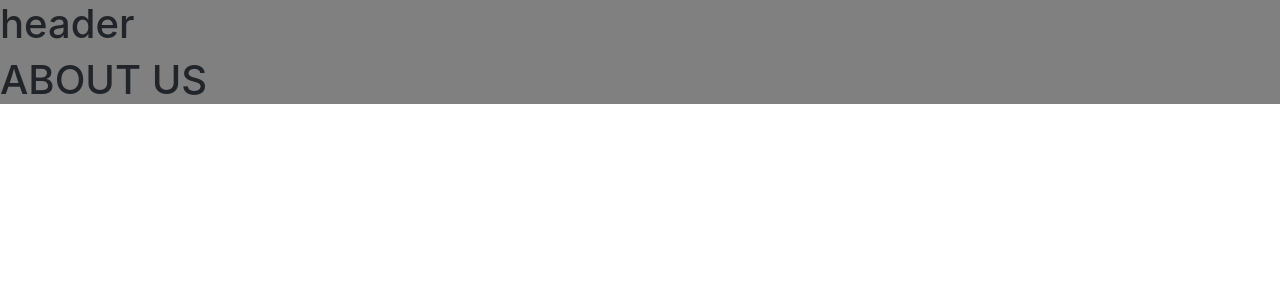
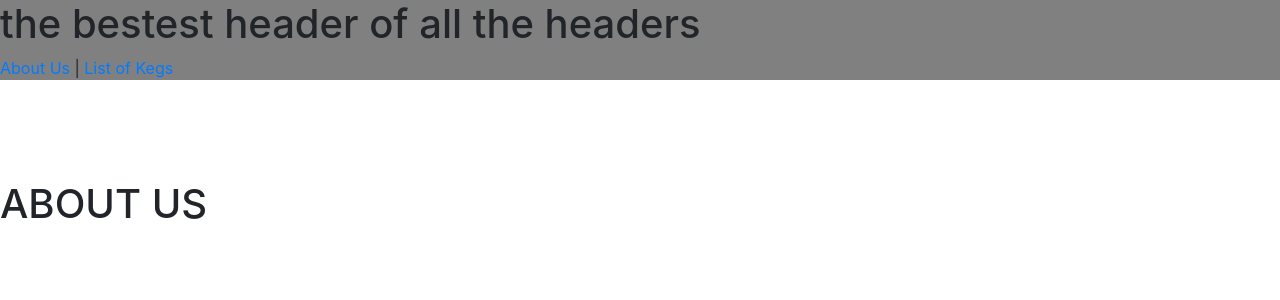
Before and after one commit to loewymalkov/tap-room-project, a React app: page /#/about in a window 1280 px wide. Shown: the top 300 px of the page. Built offline with nearby package versions, Linux system fonts and the light colour scheme.

Commit message:
add styling and links to header, routes for keglist and about us

```diff
--- a/src/components/AboutUs.jsx
+++ b/src/components/AboutUs.jsx
@@ -1,9 +1,13 @@
 import React from 'react';
+
+const aboutUsStyles = {
+  marginTop: 100
+};
 
 function AboutUs() {
   return (
     <div>
-      <h1>ABOUT US</h1>
+      <h1 style={aboutUsStyles}>ABOUT US</h1>
     </div>
   );
 }
--- a/src/components/App.jsx
+++ b/src/components/App.jsx
@@ -7,11 +7,8 @@ import 'bootstrap/dist/css/bootstrap.css';
 
 
 function App(){
-  var bodybackground = {
-    backgroundColor: 'grey'
-  };
   return (
-    <div style={bodybackground}>
+    <div>
       <Header/>
       <Switch>
         <Route exact path='/keglist' component={KegList} />
--- a/src/components/Header.jsx
+++ b/src/components/Header.jsx
@@ -1,9 +1,15 @@
 import React from 'react';
+import { Link } from 'react-router-dom';
+
+const headerStyles = {
+  backgroundColor: 'grey'
+};
 
 function Header() {
   return (
-    <div>
-      <h1>header</h1>
+    <div style={headerStyles} >
+      <h1>the bestest header of all the headers</h1>
+      <Link to="/about">About Us</Link> | <Link to="/keglist">List of Kegs</Link>
     </div>
   );
 }
--- a/src/components/KegList.jsx
+++ b/src/components/KegList.jsx
@@ -1,9 +1,13 @@
 import React from 'react';
+
+const kegListStyles = {
+  marginTop: 100
+};
 
 function KegList() {
   return (
     <div>
-      <h1>LIST OF ALL THEM KEGS</h1>
+      <h1 style={kegListStyles} >LIST OF ALL THEM KEGS</h1>
     </div>
   );
 }
```
